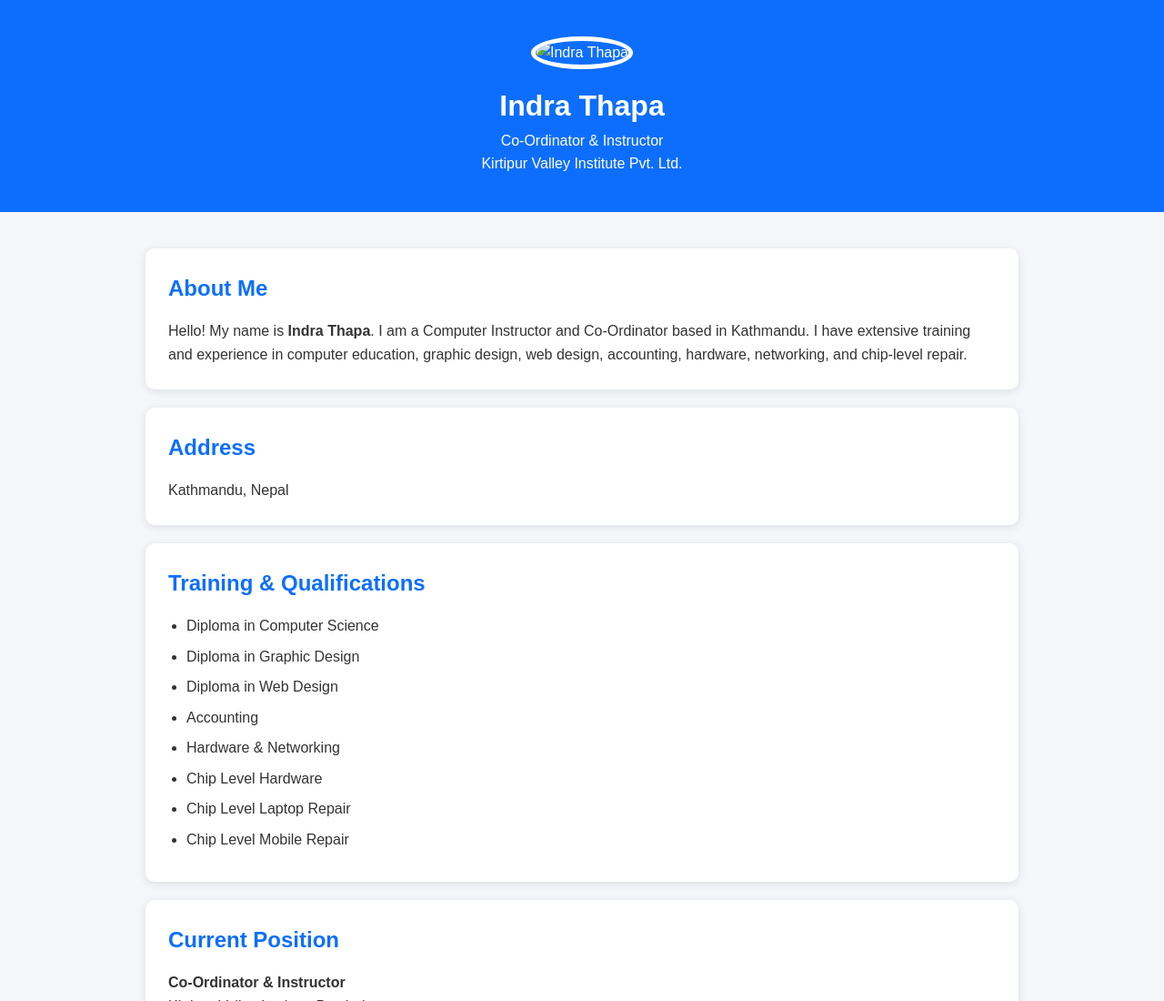
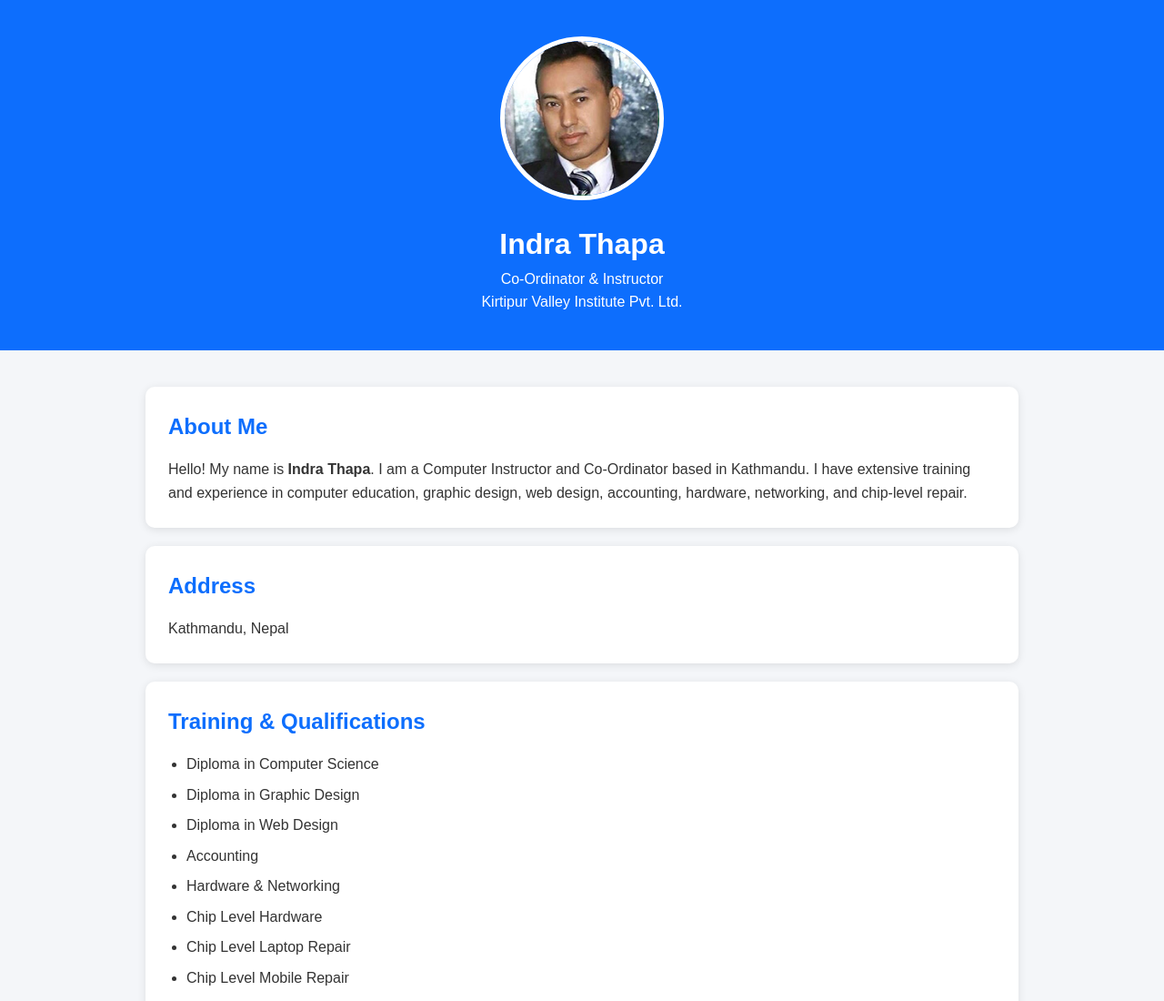
Before and after one commit to orchidintedu-pixel/Indrathapa, a plain HTML site: page index.html in a window 1280 px wide. Shown: the top 1100 px of the page at 91% size. Drawn offline with Linux system fonts and the light colour scheme.

Commit message:
Web site completed

```diff
--- a/index.html
+++ b/index.html
@@ -104,7 +104,7 @@
 <body>
 
 <header>
-    <img src="image.jpeg" alt="Indra Thapa" class="profile-img">
+    <img src="image.jpg" alt="Indra Thapa" class="profile-img">
     <h1>Indra Thapa</h1>
     <p>Co-Ordinator & Instructor</p>
     <p>Kirtipur Valley Institute Pvt. Ltd.</p>
```
